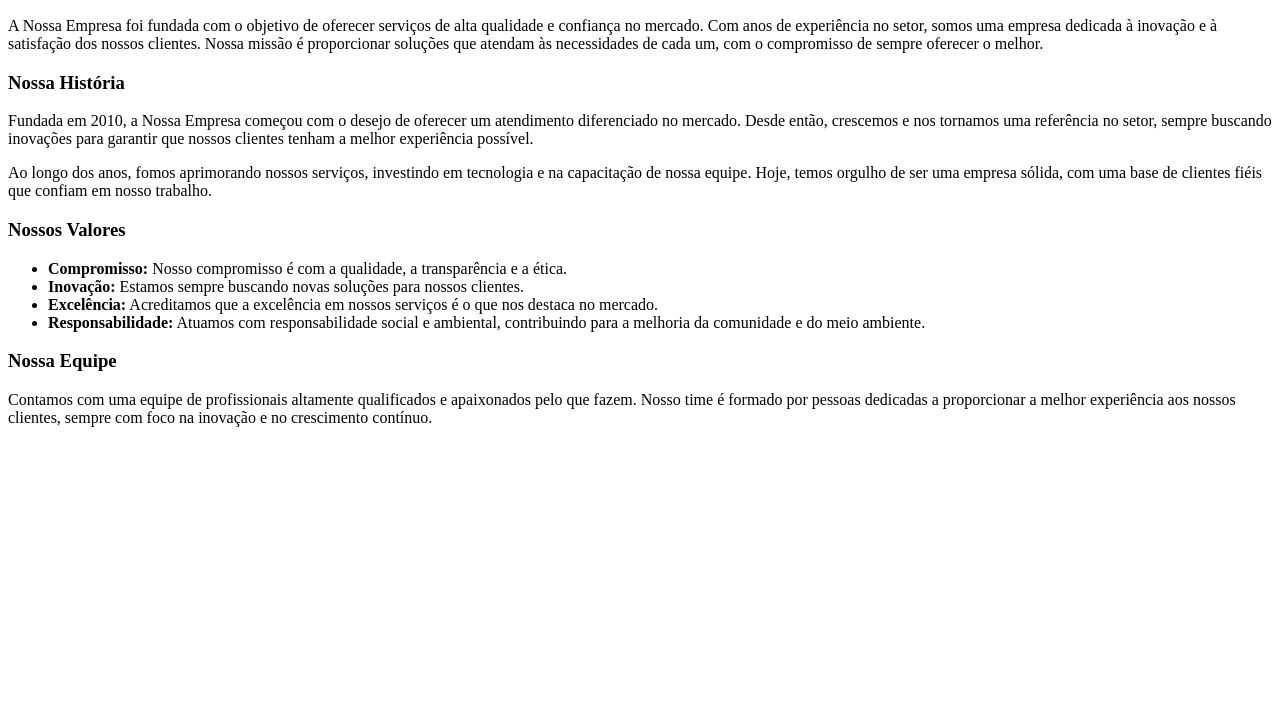
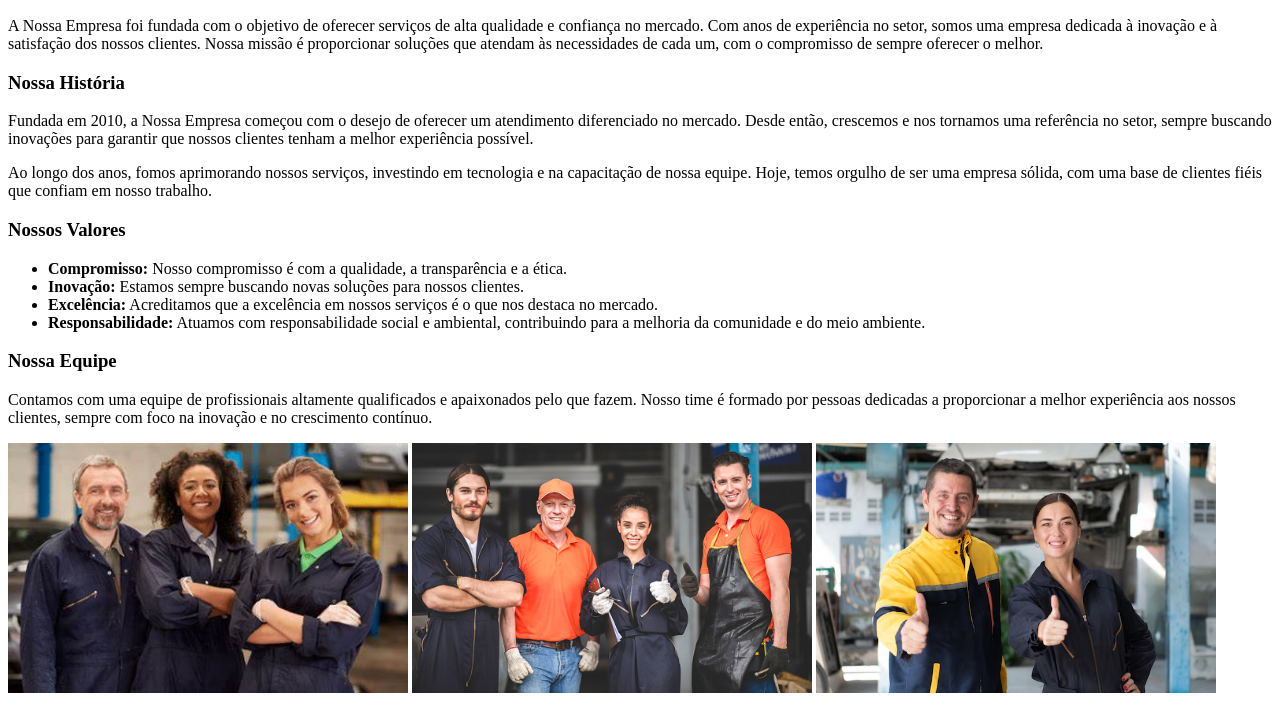
Before and after one commit to phillipesobrinho/PS-cars, a plain HTML site: page sobre.html in a window 1280 px wide. Shown: the part 110-815 px from the top of the page. Drawn offline with nearby package versions, Linux system fonts and the light colour scheme; files that its build step writes are made by us from their sources.

Commit message:
fotos funcionarios

```diff
--- a/sobre.html
+++ b/sobre.html
@@ -52,6 +52,17 @@
                     Contamos com uma equipe de profissionais altamente qualificados e apaixonados pelo que fazem.
                     Nosso time é formado por pessoas dedicadas a proporcionar a melhor experiência aos nossos clientes, sempre com foco na inovação e no crescimento contínuo.
                 </p>
+
+              <!-- Primeira Imagem (Maior) -->
+            <img src="img/team.jpg" alt="team" style="width: 400px; height: 250px; object-fit: cover;">
+
+              <!-- Segunda Imagem (Menor) -->
+
+              <img src="img/team2.jpg" alt="team" style="width: 400px; height: 250px; object-fit: cover;">
+
+              <!-- Terceira Imagem (Padrão) -->
+             <img src="img/team3.avif" alt="team" style="width: 400px; height: 250px; object-fit: cover;">
+
             </div>
 
         </section>
```
Also changed, not shown: img/team.jpg (added), img/team2.jpg (added), img/team3.avif (added), styles.css (line endings or trailing spaces).
